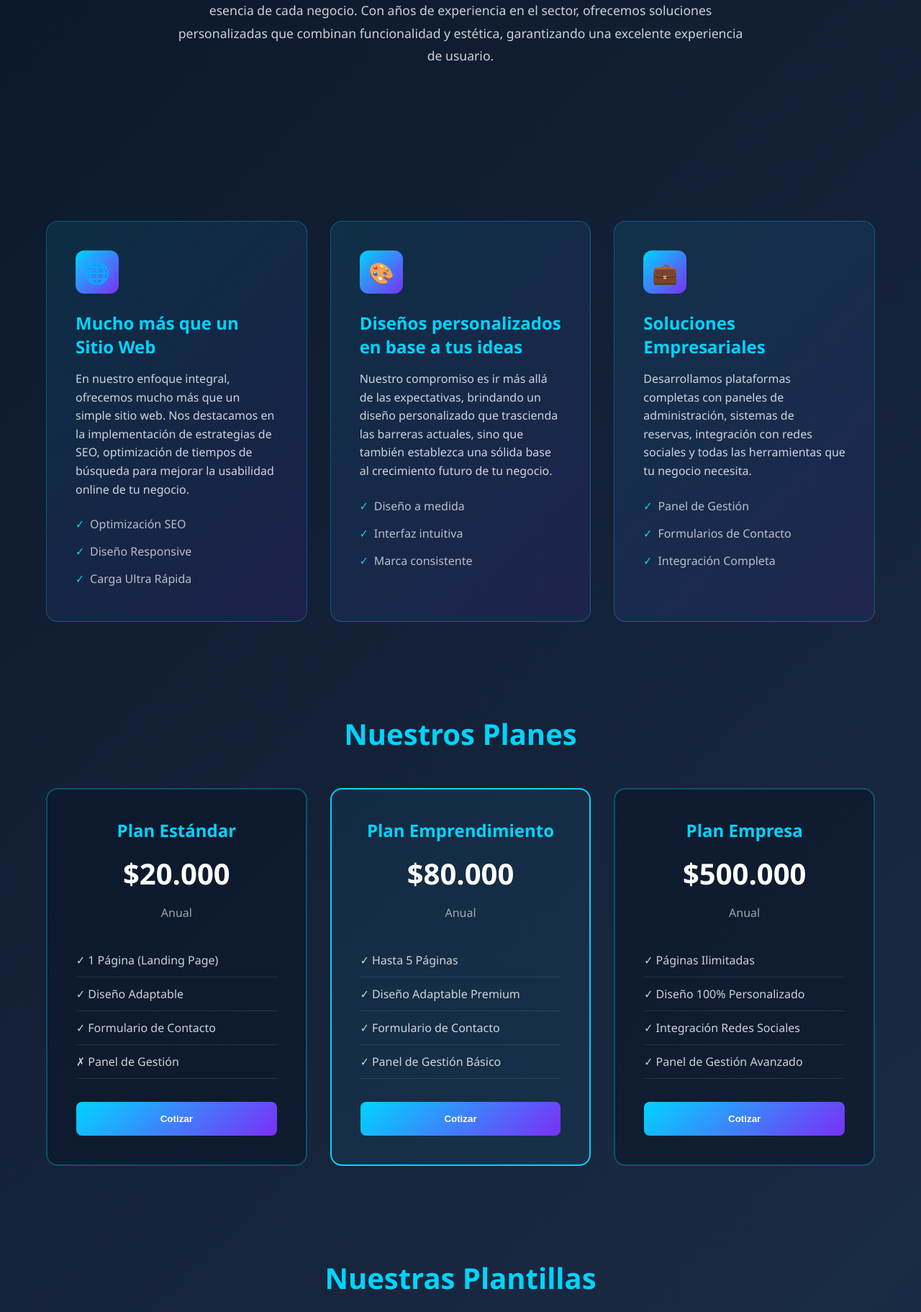
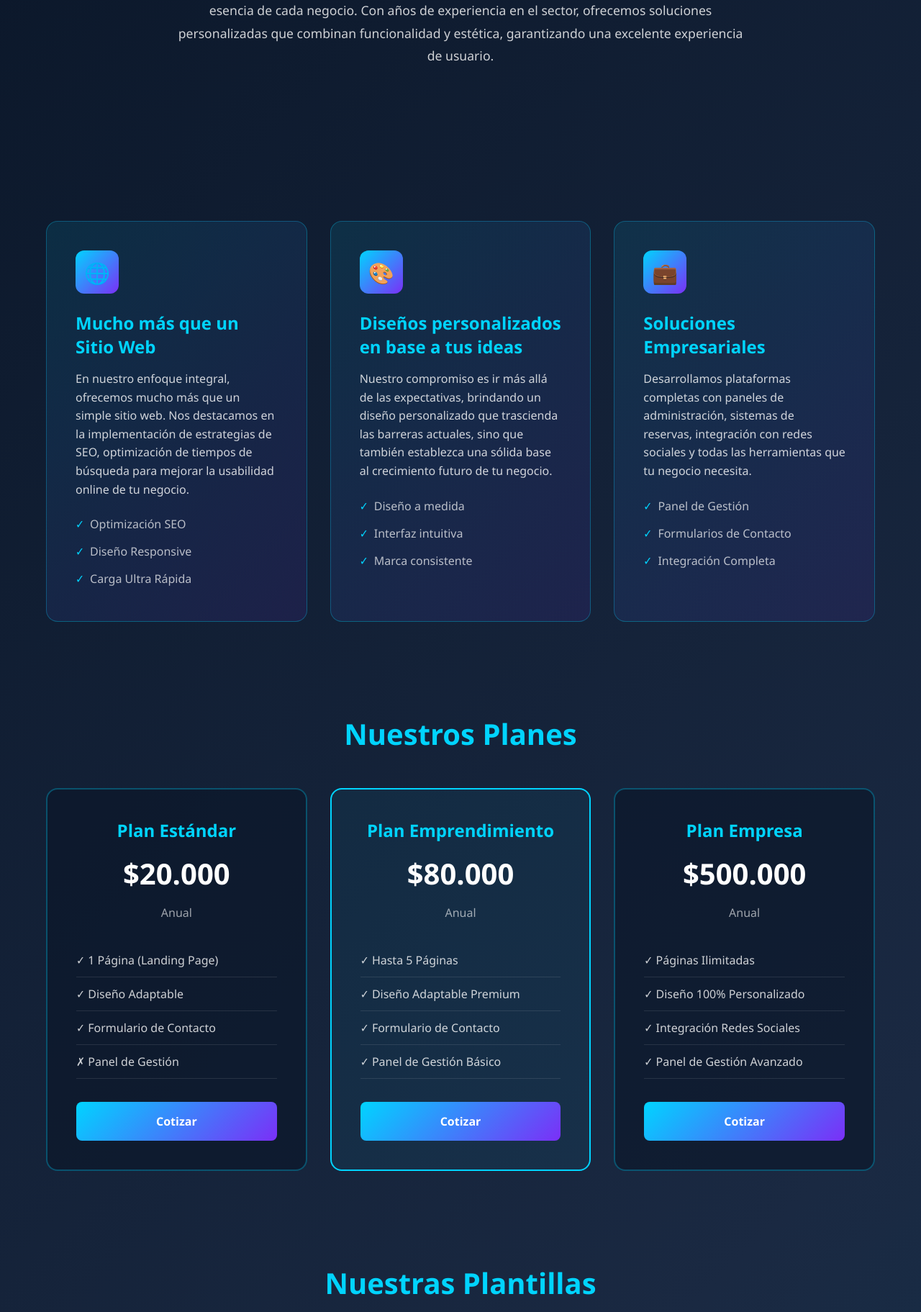
Before and after one commit to Stromjold/Piscina_LemusPool, a PHP site: page /pagina_principal.html in a window 1280 px wide. Shown: the part 417-2240 px from the top of the page at 72% size. Run offline with PHP 8.4, Linux system fonts and the light colour scheme.

Commit message:
hkjtmynm

```diff
--- a/vendedor/css/principal_page.css
+++ b/vendedor/css/principal_page.css
@@ -311,6 +311,9 @@
             border: 2px solid rgba(0, 212, 255, 0.3);
             border-radius: 16px;
             padding: 2.5rem;
+            max-width: 820px;
+            width: 100%;
+            margin: 0 auto;
         }
 
         .form-label {
@@ -452,6 +455,7 @@
         }
 
         .plan-button {
+            display: block;
             width: 100%;
             padding: 1rem;
             background: linear-gradient(135deg, #00d4ff, #7b2ff7);
@@ -461,6 +465,8 @@
             font-weight: bold;
             cursor: pointer;
             transition: transform 0.3s;
+            text-decoration: none;
+            text-align: center;
         }
 
         .plan-button:hover {
@@ -526,4 +532,9 @@
             .plans-grid {
                 grid-template-columns: 1fr;
             }
+            /* Ajuste de formulario en móviles: menos padding y margen lateral */
+            .card-form {
+                padding: 1.25rem;
+                margin: 0 1rem;
+            }
         }
--- a/vendedor/pagina_principal.html
+++ b/vendedor/pagina_principal.html
@@ -78,7 +78,7 @@
     <section class="plans" id="planes">
         <h2>Nuestros Planes</h2>
         <div class="plans-grid">
-            <div class="plan-card">
+                <div class="plan-card">
                 <h3>Plan Estándar</h3>
                 <div class="plan-price">$20.000</div>
                 <div class="plan-period">Anual</div>
@@ -88,10 +88,10 @@
                     <li>✓ Formulario de Contacto</li>
                     <li>✗ Panel de Gestión</li>
                 </ul>
-                <button class="plan-button">Cotizar</button>
+                <a href="#contacto" class="plan-button">Cotizar</a>
             </div>
 
-            <div class="plan-card featured">
+                <div class="plan-card featured">
                 <h3>Plan Emprendimiento</h3>
                 <div class="plan-price">$80.000</div>
                 <div class="plan-period">Anual</div>
@@ -101,10 +101,10 @@
                     <li>✓ Formulario de Contacto</li>
                     <li>✓ Panel de Gestión Básico</li>
                 </ul>
-                <button class="plan-button">Cotizar</button>
+                <a href="#contacto" class="plan-button">Cotizar</a>
             </div>
 
-            <div class="plan-card">
+                <div class="plan-card">
                 <h3>Plan Empresa</h3>
                 <div class="plan-price">$500.000</div>
                 <div class="plan-period">Anual</div>
@@ -114,7 +114,7 @@
                     <li>✓ Integración Redes Sociales</li>
                     <li>✓ Panel de Gestión Avanzado</li>
                 </ul>
-                <button class="plan-button">Cotizar</button>
+                <a href="#contacto" class="plan-button">Cotizar</a>
             </div>
         </div>
     </section>
```
